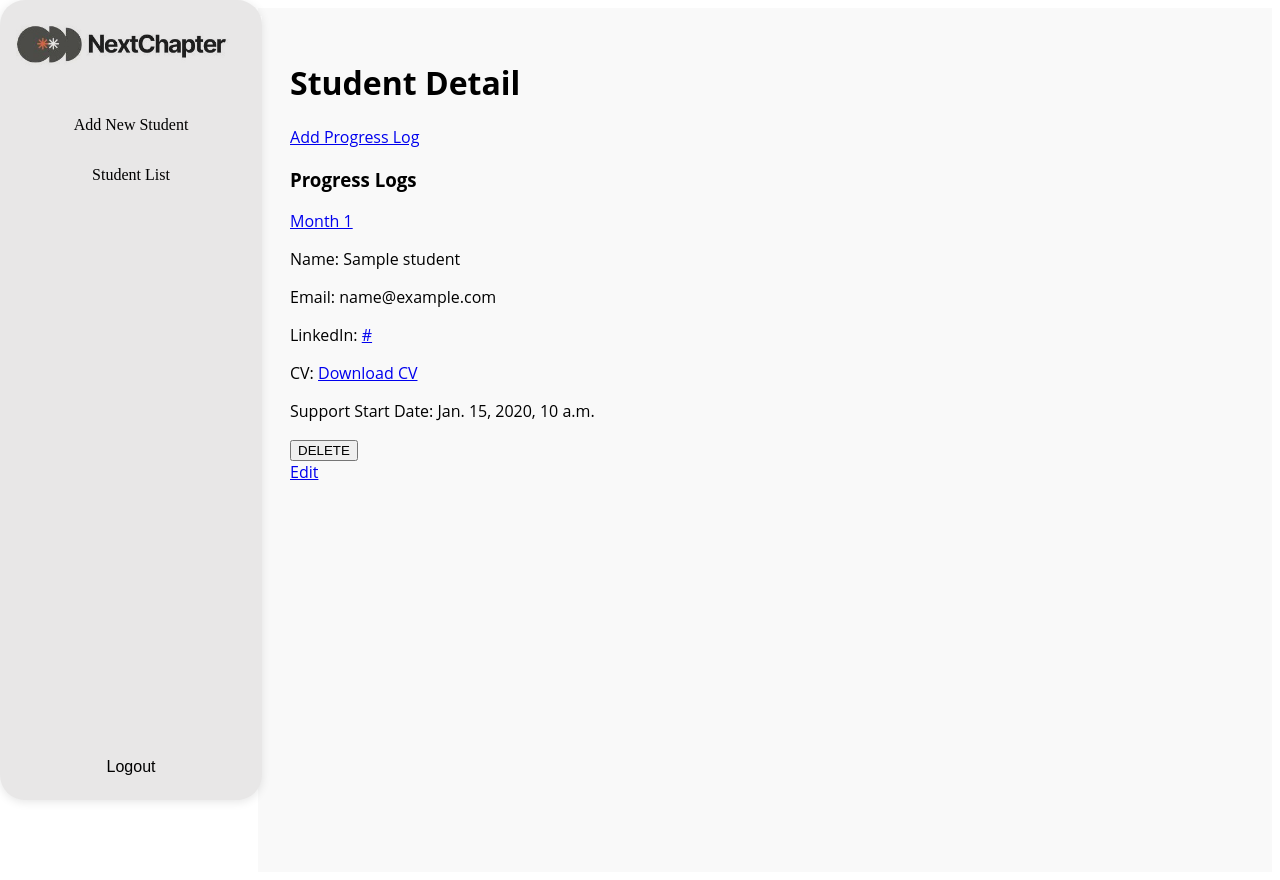
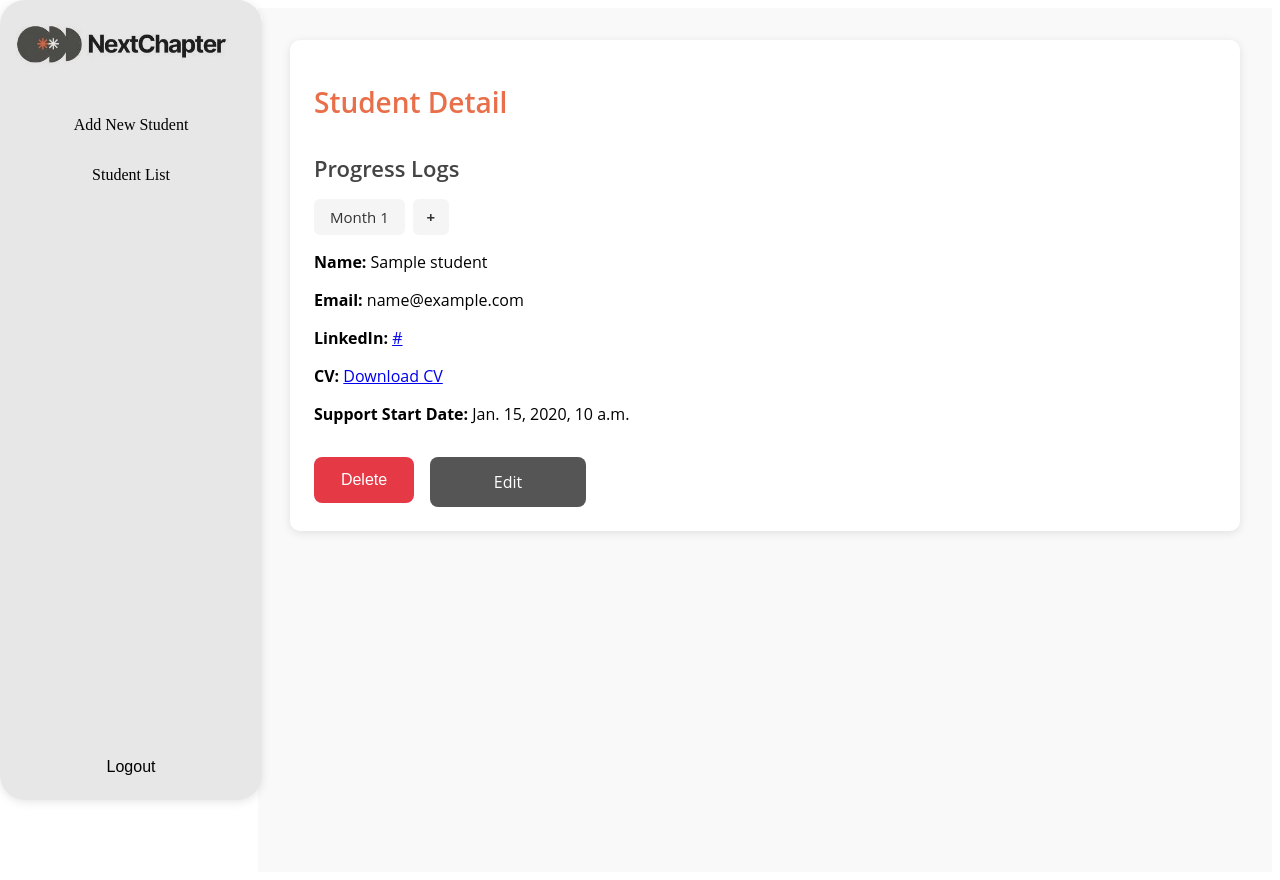
Before and after one commit to zahralmosawi/NextChapter, a Django app: template main_app/templates/tracker/student_detail.html in a window 1280 px wide. Run offline with Django 5.2, Linux system fonts and the light colour scheme; the template is opened without the code that fills it: most values are stand-ins (such as "Sample title", 1, 10 or a date in 2020).

Commit message:
added css to student detail page

```diff
--- a/main_app/templates/tracker/student_detail.html
+++ b/main_app/templates/tracker/student_detail.html
@@ -1,29 +1,149 @@
 {% extends "base.html" %}
 {% block content %}
+<style>
+.container {
+    background: white;
+    padding: 1.5rem;
+    border-radius: 10px;
+    box-shadow: 0 2px 10px rgba(0,0,0,0.1);
+    font-family: 'Open Sans', Tahoma, Geneva, Verdana, sans-serif;
+}
+
+h1 {
+    color: #e96f4a;
+    text-align: left;
+    margin-bottom: 30px;
+    font-weight: 600;
+    font-size: 28px;
+}
+
+h3 {
+    margin-top: 2rem;
+    margin-bottom: 1rem;
+    color: #444;
+    font-size: 22px;
+    font-weight: 600;
+}
+
+.logs {
+    display: flex;
+    flex-wrap: wrap;
+    gap: 0.5rem;
+    align-items: center;
+}
+
+.log-link {
+    display: inline-block;
+    padding: 0.5rem 1rem;
+    background: #f5f5f5;
+    border-radius: 6px;
+    color: #333;
+    text-decoration: none;
+    font-size: 15px;
+    transition: all 0.3s;
+}
+
+.log-link:hover {
+    background: #e96f4a;
+    color: #fff;
+    transform: translateY(-2px);
+    box-shadow: 0 4px 12px rgba(233, 111, 74, 0.3);
+}
+
+.btn {
+    background: #e96f4a;
+    color: white;
+    border: none;
+    padding: 14px 28px;
+    font-size: 16px;
+    border-radius: 8px;
+    cursor: pointer;
+    font-weight: 400;
+    display: inline-flex;
+    align-items: center;
+    justify-content: center;
+    width: 100px;
+    text-align: center;
+    text-decoration: none;
+    transition: all 0.3s;
+}
+
+.btn:hover {
+    transform: translateY(-2px);
+    box-shadow: 0 4px 12px rgba(233, 111, 74, 0.3);
+}
+
+.edit-btn { background: #555; }
+.edit-btn:hover { background: #333; }
+
+.delete-btn { background: #e63946; }
+.delete-btn:hover { background: #c92a36; }
+
+.btns {
+    display: flex;
+    gap: 1rem;
+    margin-top: 2rem;
+}
+
+.add-log-btn {
+    display: inline-flex;
+    align-items: center;
+    justify-content: center;
+    width: 36px;
+    height: 36px;
+    border-radius: 50%;
+    background: #e96f4a;
+    color: white;
+    font-size: 22px;
+    font-weight: bold;
+    text-decoration: none;
+    transition: all 0.3s;
+    background: #f5f5f5;
+    border-radius: 6px;
+    color: #333;
+    text-decoration: none;
+    font-size: 15px;
+    transition: all 0.3s;
+}
+
+.add-log-btn:hover {
+    transform: translateY(-2px);
+    box-shadow: 0 4px 12px rgba(233, 111, 74, 0.3);
+}
+</style>
+
+<div class="container">
     <h1>Student Detail</h1>
-
-    {% if not max_logs_reached %}
-        <a href="{% url 'add_progress_log' student.pk %}">Add Progress Log</a>
-    {% endif %}
 
     {% if progress_logs %}
         <h3>Progress Logs</h3>
-        {% for log in progress_logs %}
-        <a href="{% url 'progress_log_detail' log.pk %}">
-            Month {{ log.month_number }}
-        </a>
-        {% endfor %}
+        <div class="logs">
+            {% for log in progress_logs %}
+                <a href="{% url 'progress_log_detail' log.pk %}" class="log-link">Month {{ log.month_number }}</a>
+            {% endfor %}
+
+            {% if not max_logs_reached %}
+                <a href="{% url 'add_progress_log' student.pk %}" class="add-log-btn">+</a>
+            {% endif %}
+        </div>
+    {% else %}
+        {% if not max_logs_reached %}
+            <a href="{% url 'add_progress_log' student.pk %}" class="add-log-btn">+</a>
+        {% endif %}
     {% endif %}
 
-    <p>Name: {{ student.name }}</p>
-    <p>Email: {{ student.user.email }}</p>
-    <p>LinkedIn: <a href="{{ student.linkedin_url }}">{{ student.linkedin_url }}</a></p>
-    <p>CV: <a href="{{ student.cv_file.url }}">Download CV</a></p>
-    <p>Support Start Date: {{ student.support_start_date }}</p>
+    <p><strong>Name:</strong> {{ student.name }}</p>
+    <p><strong>Email:</strong> {{ student.user.email }}</p>
+    <p><strong>LinkedIn:</strong> <a href="{{ student.linkedin_url }}">{{ student.linkedin_url }}</a></p>
+    <p><strong>CV:</strong> <a href="{{ student.cv_file.url }}">Download CV</a></p>
+    <p><strong>Support Start Date:</strong> {{ student.support_start_date }}</p>
 
-    <form action="{% url 'delete_student' student.pk %}" method='post'>
-        {% csrf_token %}
-        <button>DELETE</button>
-    </form>
-    <a href="{% url 'edit_student' student.pk %}">Edit</a>
-{% endblock content %}
+    <div class="btns">
+        <form action="{% url 'delete_student' student.pk %}" method="post">
+            {% csrf_token %}
+            <button class="btn delete-btn">Delete</button>
+        </form>
+        <a href="{% url 'edit_student' student.pk %}" class="btn edit-btn">Edit</a>
+    </div>
+</div>
+{% endblock %}
```
